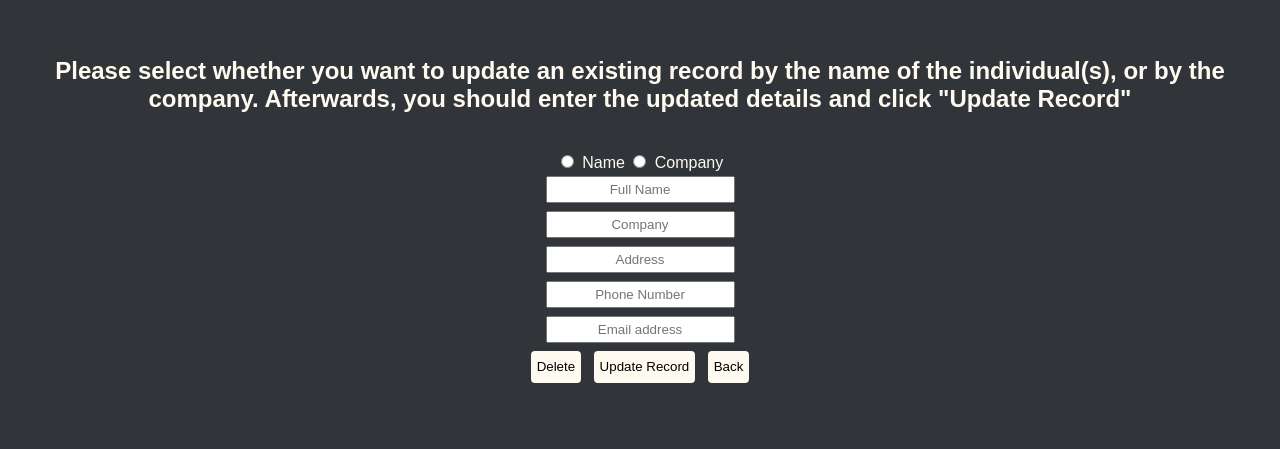
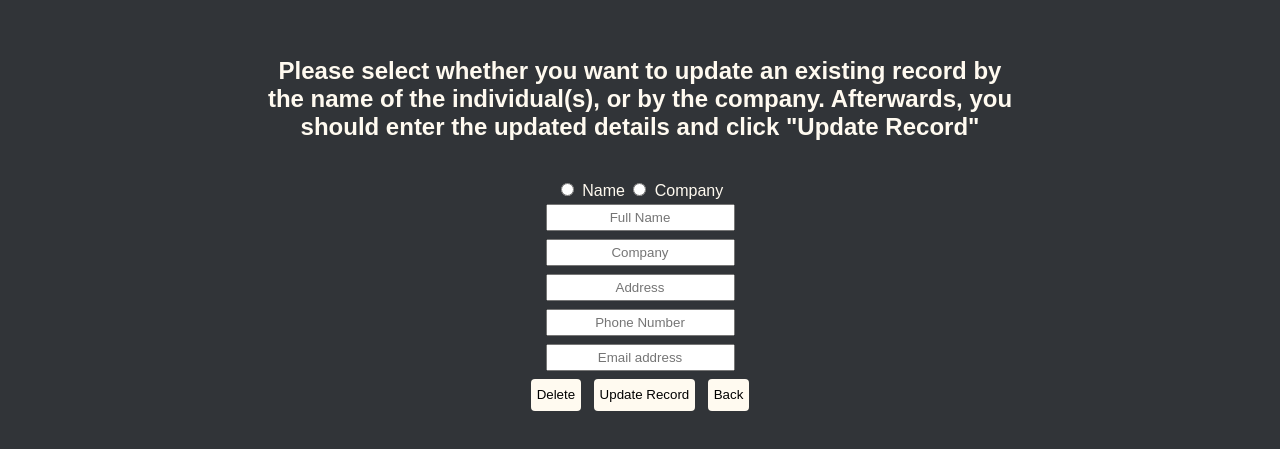
Before and after one commit to amurra213/AdministrateCodingTest, a plain HTML site: page editExistingRecord.html in a window 1280 px wide. Shown: the part 61-510 px from the top of the page. Drawn offline with Linux system fonts and the light colour scheme.

Commit message:
Adjusted styles

```diff
--- a/editExistingRecord.html
+++ b/editExistingRecord.html
@@ -15,8 +15,8 @@
     <h1> Edit Record </h1>
     <br>
     <h2> Please select whether you want to update an existing record by the name
-        of the individual(s), or by the company. Afterwards, you should enter
-        the updated details and click "Update Record"
+         of the individual(s), or by the company. Afterwards, you should enter
+         the updated details and click "Update Record"</h2>
      </h2>
      <br>
      <input type="radio" id="nameBtn" name="userOpt"> Name </button>
--- a/styles/addressBookStyles.css
+++ b/styles/addressBookStyles.css
@@ -8,6 +8,12 @@ body{
 
 h1{
   color: FloralWhite;
+}
+h2{
+  padding-left: 20%;
+  padding-right: 20%;
+  text-align: center;
+  margin-left: auto;
 }
 input{
   margin:0.25rem;
```
